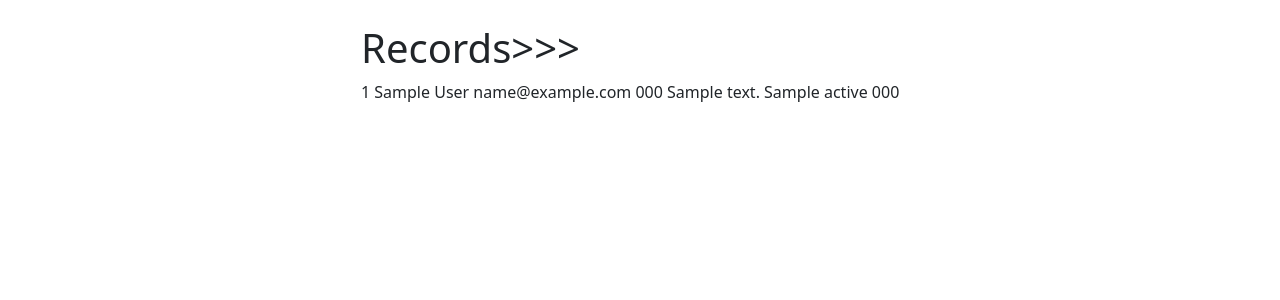
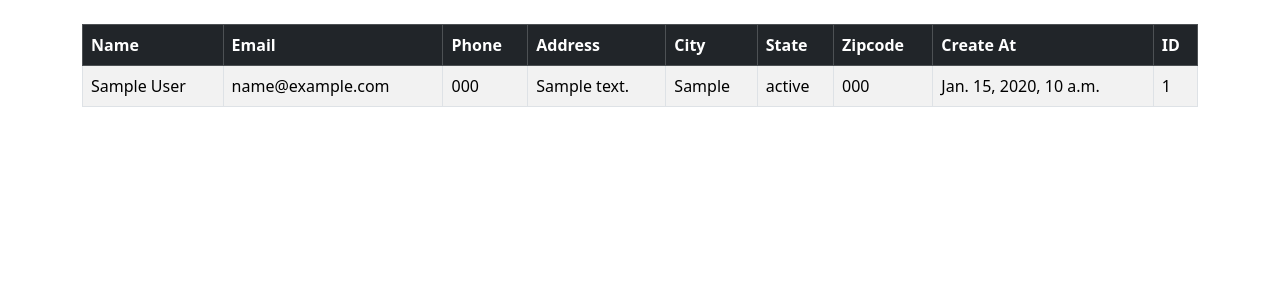
Before and after one commit to Doheera-kosi/CRM, a Django app: page / in a window 1280 px wide. Shown: the part 56-356 px from the top of the page. Run offline with Django 4.2, Linux system fonts and the light colour scheme; a user stored in the database is signed in; tables that the repository leaves empty hold one stand-in row (values such as "Sample post").

Commit message:
Add bootstrap table

```diff
--- a/dcrm/website/templates/home.html
+++ b/dcrm/website/templates/home.html
@@ -2,26 +2,46 @@
 
 {% block content %}
 
-<div class="col-md-6 offset-md-3">
 
   {% if user.is_authenticated %}
 
-  <h1>Records>>></h1>
+  <!-- <h1>Records...</h1> -->
+  <table class="table table-striped table-hover table-bordered">
+    <thead class="table-dark">
+      <tr>
+        <th scope="col">Name</th>
+        <th scope="col">Email</th>
+        <th scope="col">Phone</th>
+        <th scope="col">Address</th>
+        <th scope="col">City</th>
+        <th scope="col">State</th>
+        <th scope="col">Zipcode</th>
+        <th scope="col">Create At</th>
+        <th scope="col">ID</th>
+      </tr>
+    </thead>
+    <tbody>
+
       {% if records %}
         {% for record in records %}
-    {{ record.id }}
+        <tr>
+          <td>
             {{ record.first_name }}
             {{ record.last_name }}
-    {{ record.email }}
-    {{ record.phone }}
-    {{ record.address }}
-    {{ record.city }}
-    {{ record.state }}
-    {{ record.create_at }}
-    {{ record.zipcode }}
-    <br />
+          </td>
+          <td>{{ record.email }}</td>
+          <td>{{ record.phone }}</td>
+          <td>{{ record.address }}</td>
+          <td>{{ record.city }}</td>
+          <td>{{ record.state }}</td>
+          <td>{{ record.zipcode }}</td>
+          <td>{{ record.created_at }}</td>
+          <td>{{ record.id }}</td>
+        </tr>
         {% endfor %}
       {% endif %}
+    </tbody>
+  </table>
 
   {% else %}
 
@@ -45,7 +65,6 @@
 
   </form>
 
-</div>
 
 {% endif %}
 
```
Lines whose indentation alone changed are shown as unchanged.
